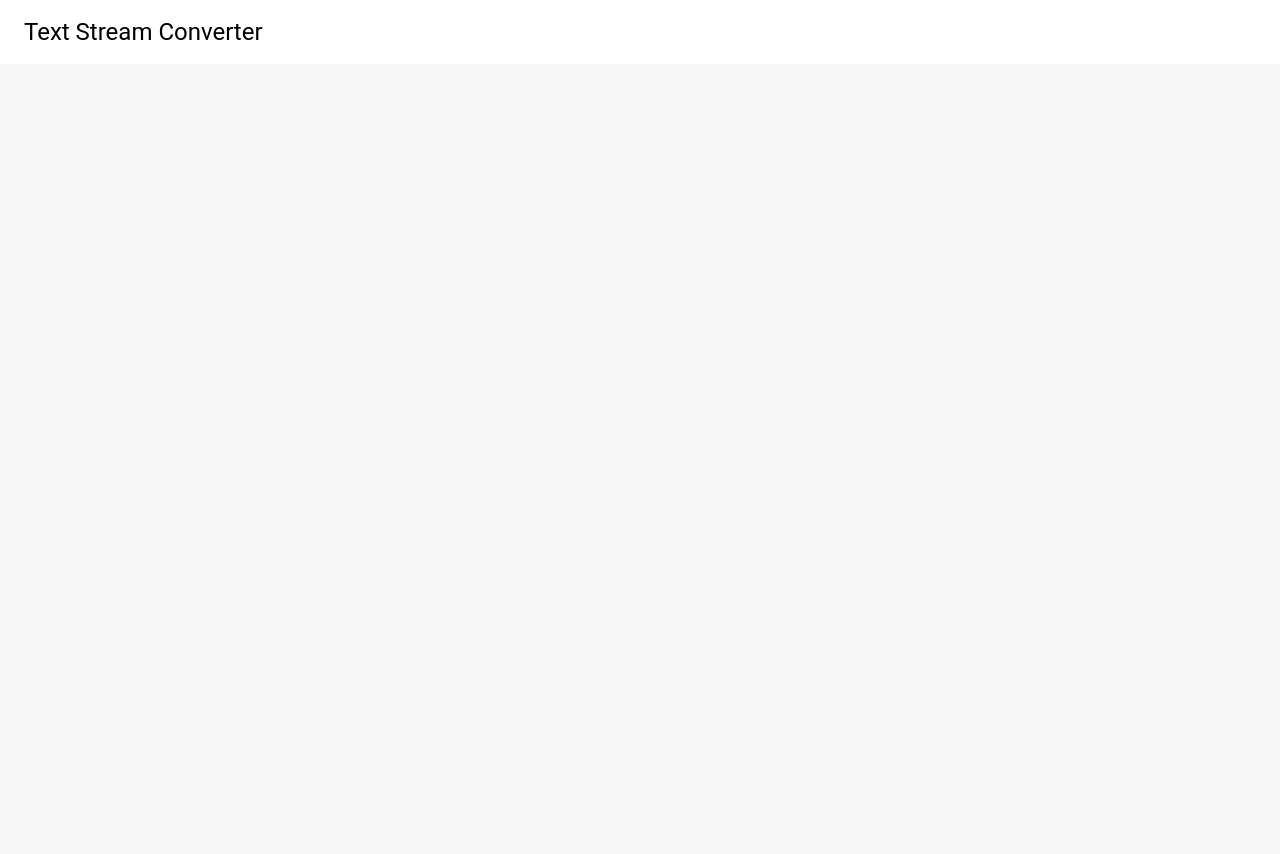
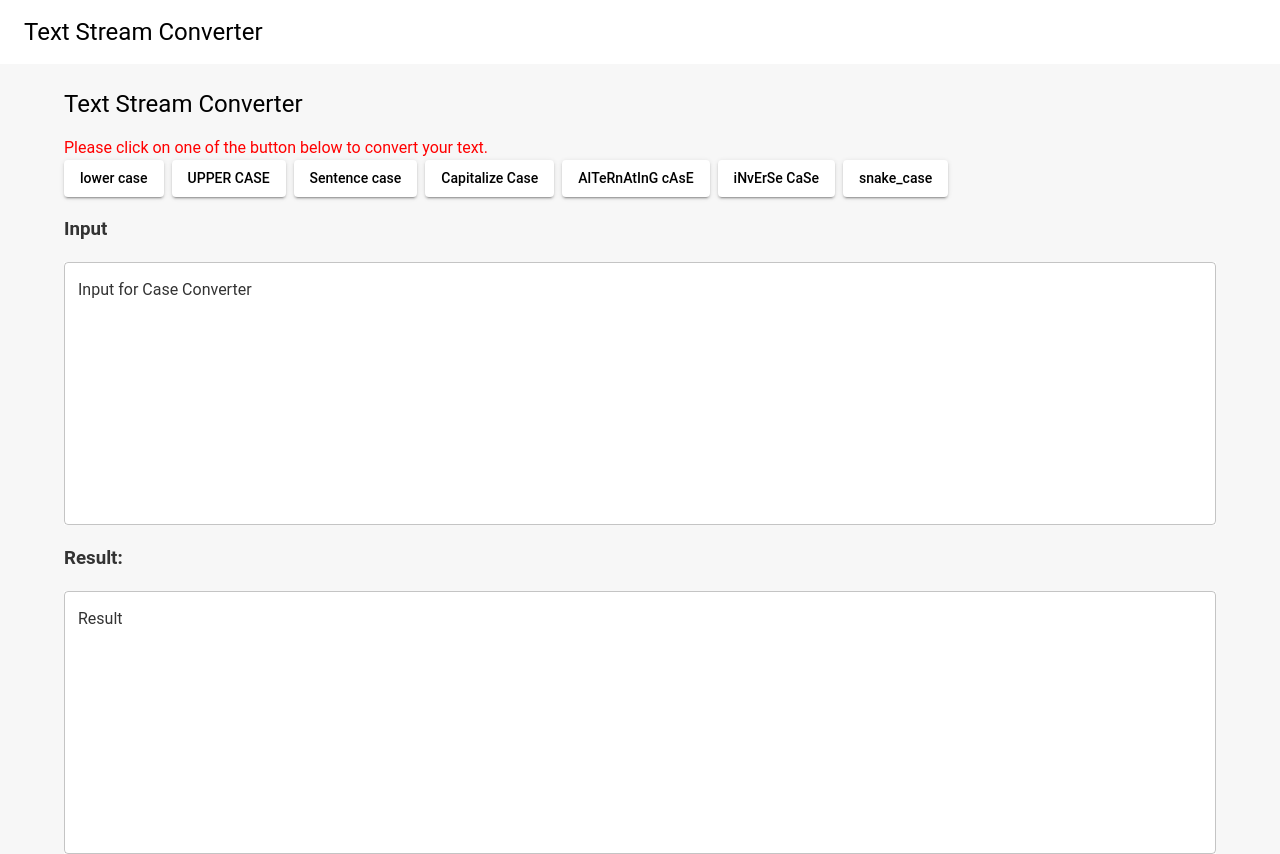
Before and after one commit to aryatsriv/TextUtility, a React (Vite) app in the folder FE/: page / in a window 1280 px wide. Before the commit the page ends 800 px from the top, so only its background shows below. Built offline with nearby package versions, Linux system fonts and the light colour scheme.

Commit message:
Change case converter color and text

```diff
--- a/FE/src/features/caseConverter/CaseConverter.jsx
+++ b/FE/src/features/caseConverter/CaseConverter.jsx
@@ -1,4 +1,4 @@
-import { Box, Container } from "@mui/material"
+import { Box, Container, Typography } from "@mui/material"
 import CaseConverterFunctions from "./CaseConverterFunctions"
 import textService from "../../services/textService.js"
 import { useState, useEffect } from "react"
@@ -36,11 +36,11 @@ const CaseConverter = () => {
   }, [inputText, selectedOption])
 
   const handleButtonSelect = (option) => {
-    setSelectedOption(option)
+    setSelectedOption(option);
     navigate(`/caseconverter/${option}`, { replace: true });
   }
   const handleInputTextChange = (event) => {
-    setInputText(event.target.value)
+    setInputText(event.target.value);
   }
   let selectedOptionWarning = null
   if (selectedOption.length == 0) {
@@ -56,9 +56,11 @@ const CaseConverter = () => {
 
   return (
     <>
-      <Container sx={{ marginTop: -2.5 }}>
+      <Container>
         <Box sx={{ backgroundColor: theme.palette.background.default }}>
-          <h1>Case Converter</h1>
+          <Typography variant="h5" sx={{ color: theme.palette.text.primary, mt: 3, mb: 2 }}>
+            Text Stream Converter
+          </Typography>
           {selectedOptionWarning}
           <CaseConverterFunctions onButtonClick={handleButtonSelect} buttonsList={buttons} />
           <CaseConverterInput inputText={inputText} handleInputTextChange={handleInputTextChange} />
--- a/FE/src/features/caseConverter/CaseConverterFunctions.jsx
+++ b/FE/src/features/caseConverter/CaseConverterFunctions.jsx
@@ -1,15 +1,16 @@
-import { Box, Button } from "@mui/material"
+import { Box, Button, useTheme } from "@mui/material"
 import { useParams } from "react-router"
 
 const CaseConverterFunctions = ({ buttonsList, onButtonClick }) => {
-
+  const theme = useTheme();
   const selectedButton = useParams()
 
 
   return (
     <Box>
       {buttonsList.map((button) => (
-        <Button className="action_button" variant="contained" sx={{ textTransform: 'none' }} key={button[1]} onClick={() => onButtonClick(button[1])}>
+        <Button variant="contained" sx={{ textTransform: 'none', backgroundColor: theme.palette.background.paper, color: theme.palette.text.primary, mr: 1 }} key={button[1]} onClick={() => onButtonClick(button[1])}>
+
           {button[0]}
         </Button>
       ))}
--- a/FE/src/main.jsx
+++ b/FE/src/main.jsx
@@ -11,6 +11,7 @@ createRoot(document.getElementById('root')).render(
     <BrowserRouter>
       <Routes>
         <Route path="" element={<App />} >
+          <Route index element={<CaseConverter />} />
           <Route path="caseConverter" element={<CaseConverter />} />
           <Route path="caseConverter/:button" element={<CaseConverter />} />
         </Route>
```
